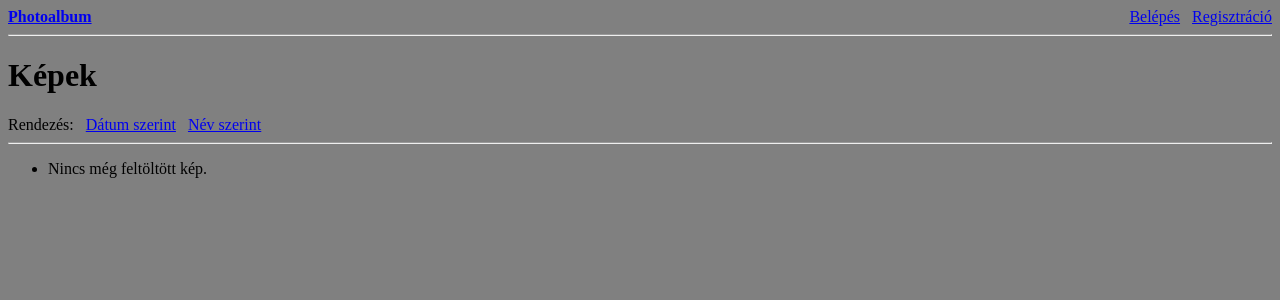
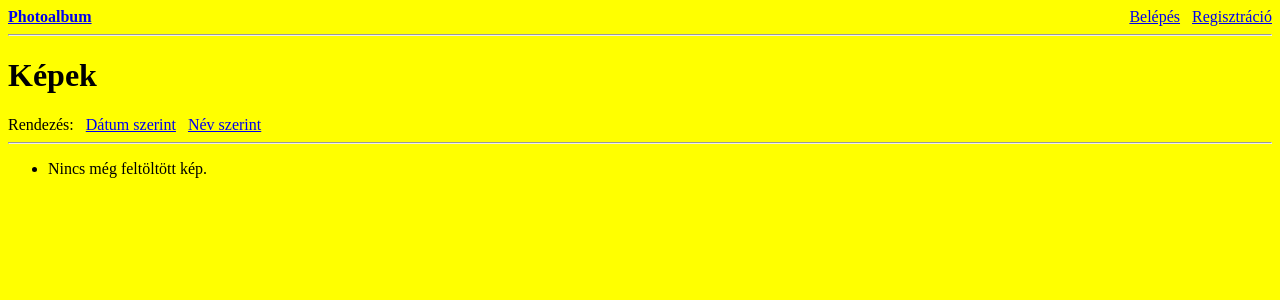
Before and after one commit to stefflermateBME/photoalbum, a Django app: template templates/album/photo_list.html in a window 1280 px wide. Shown: the top 300 px of the page. Run offline with Django 3.2, Linux system fonts and the light colour scheme; the template is opened without the code that fills it, so the values that code supplies are empty.

Commit message:
Update base.html

```diff
--- a/templates/base.html
+++ b/templates/base.html
@@ -5,7 +5,7 @@
   <meta name="viewport" content="width=device-width,initial-scale=1">
   <title>Photoalbum</title>
 </head>
-<body style="background-color: rgb(128, 128, 128);">
+<body style="background-color: yellow;">
   <header style="display:flex;gap:12px;align-items:center;justify-content:space-between;">
     <div>
       <a href="{% url 'photo-list' %}"><strong>Photoalbum</strong></a>
```
